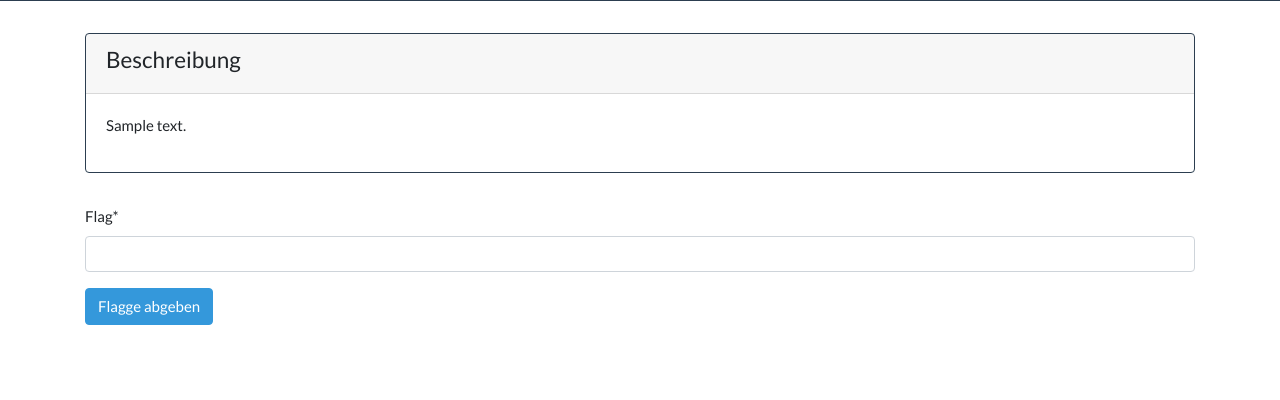
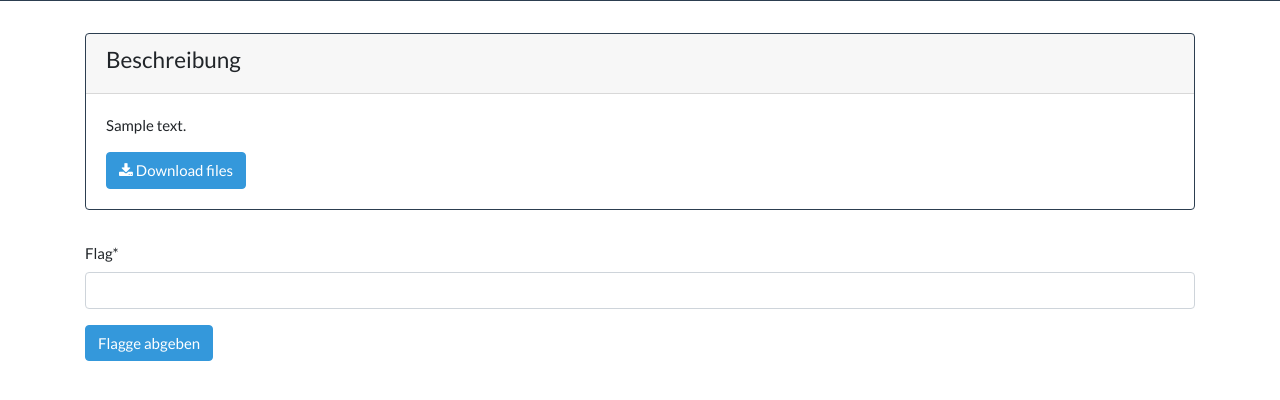
Before and after one commit to emirbasal/ctf-hm, a Django app: page /challenges/challenges/1 in a window 1280 px wide. Shown: the part 253-653 px from the top of the page. Run offline with Django 3.2, Linux system fonts and the light colour scheme; tables that the repository leaves empty hold one stand-in row (values such as "Sample post"); some libraries are stand-ins or nearby versions.

Commit message:
Added the function to add files to challenges

```diff
--- a/ctf/challenges/models.py
+++ b/ctf/challenges/models.py
@@ -15,6 +15,7 @@ class Challenge(models.Model):
     description = models.TextField(max_length=1000, blank=False)
     points = models.PositiveSmallIntegerField(blank=False)
     flag = models.CharField(max_length=200, null=True)
+    files = models.FileField(null=True, blank=True, upload_to='challenges/')
     challenge_type = models.ForeignKey(ChallengeType, on_delete=models.CASCADE)
 
     def __str__(self):
--- a/ctf/challenges/templates/challenges/challenge_detail.html
+++ b/ctf/challenges/templates/challenges/challenge_detail.html
@@ -2,7 +2,8 @@
 {% load static %}
 {% load crispy_forms_tags %}
 {% block extrahead %}
-     <link rel="stylesheet" type="text/css" href="{% static 'challenges/challenge_detail.css' %}">
+    <link rel="stylesheet" type="text/css" href="{% static 'challenges/challenge_detail.css' %}">
+    <link rel="stylesheet" href="https://cdnjs.cloudflare.com/ajax/libs/font-awesome/4.7.0/css/font-awesome.min.css">
 {%endblock%}
 {% block jumbotron %}
     <h3 align="center" style="color: white">{{ challenge.points }} Punkte</h3>
@@ -11,9 +12,18 @@
     <div class="form-group">
         <div class="card border-primary">
             <div class="card-header"><h4>Beschreibung</h4></div>
-            <div class="card-body"><p>{{ challenge.description }}</p></div>
+            <div class="card-body">
+                <p>{{ challenge.description }}</p>
+                {% if challenge.files %}
+                    <a href="{% url 'challenge_file_download' challenge.id %}">
+                        <button class="btn btn-info">
+                            <i class="fa fa-download"></i>
+                            Download files
+                        </button>
+                    </a>
+                {% endif %}
+            </div>
         </div>
-
         <form method="POST">
             {% csrf_token %}
             <fieldset>
--- a/ctf/challenges/url.py
+++ b/ctf/challenges/url.py
@@ -21,5 +21,6 @@ from .api import (
 urlpatterns = [
     # path('', views.home, name='home'),
     path('challenges', views.ChallengeListView.as_view(), name='challenges'),
-    path('challenges/<int:pk>', views.ChallengeDetail.as_view(), name='challenge_detail')
+    path('challenges/<int:pk>', views.ChallengeDetail.as_view(), name='challenge_detail'),
+    path('challenges/<int:pk>/file', views.download, name='challenge_file_download')
 ]
--- a/ctf/challenges/views.py
+++ b/ctf/challenges/views.py
@@ -1,3 +1,4 @@
+import os
 from django.urls import reverse
 from django.db.models import Sum
 from django.contrib.auth.decorators import login_required
@@ -7,8 +8,9 @@ from django.views.generic import FormView, View, ListView, DetailView, TemplateV
 from django.views.generic.detail import SingleObjectMixin
 from django.core.exceptions import PermissionDenied
 from django.contrib import messages
+from django.conf import settings
+from django.http import HttpResponse, Http404
 from .models import Challenge, ChallengeType
-# from users.models import TeamsChart
 from .forms import ChallengeDetailForm
 from users.models import Team, User
 
@@ -104,6 +106,7 @@ class ChallengeDetailDetailView(DetailView):
         context = super().get_context_data(**kwargs)
         context['headline'] = self.get_object().title
         context['form'] = ChallengeDetailForm()
+        # context['file'] = self.download(self.request, self.get_object().files.path)
         # challenge.team_set.all()
         return context
 
@@ -117,3 +120,14 @@ class ChallengeDetail(View):
     def post(self, request, *args, **kwargs):
         view = ChallengeDetailFormView.as_view()
         return view(request, *args, **kwargs)
+
+
+def download(request, pk):
+    challenge_file_path = Challenge.objects.get(pk=pk).files.path
+    file_path = os.path.join(settings.MEDIA_ROOT, challenge_file_path)
+    if os.path.exists(file_path):
+        with open(file_path, 'rb') as fh:
+            response = HttpResponse(fh.read(), content_type="application/vnd.ms-excel")
+            response['Content-Disposition'] = 'inline; filename=' + os.path.basename(file_path)
+            return response
+    raise Http404
```
